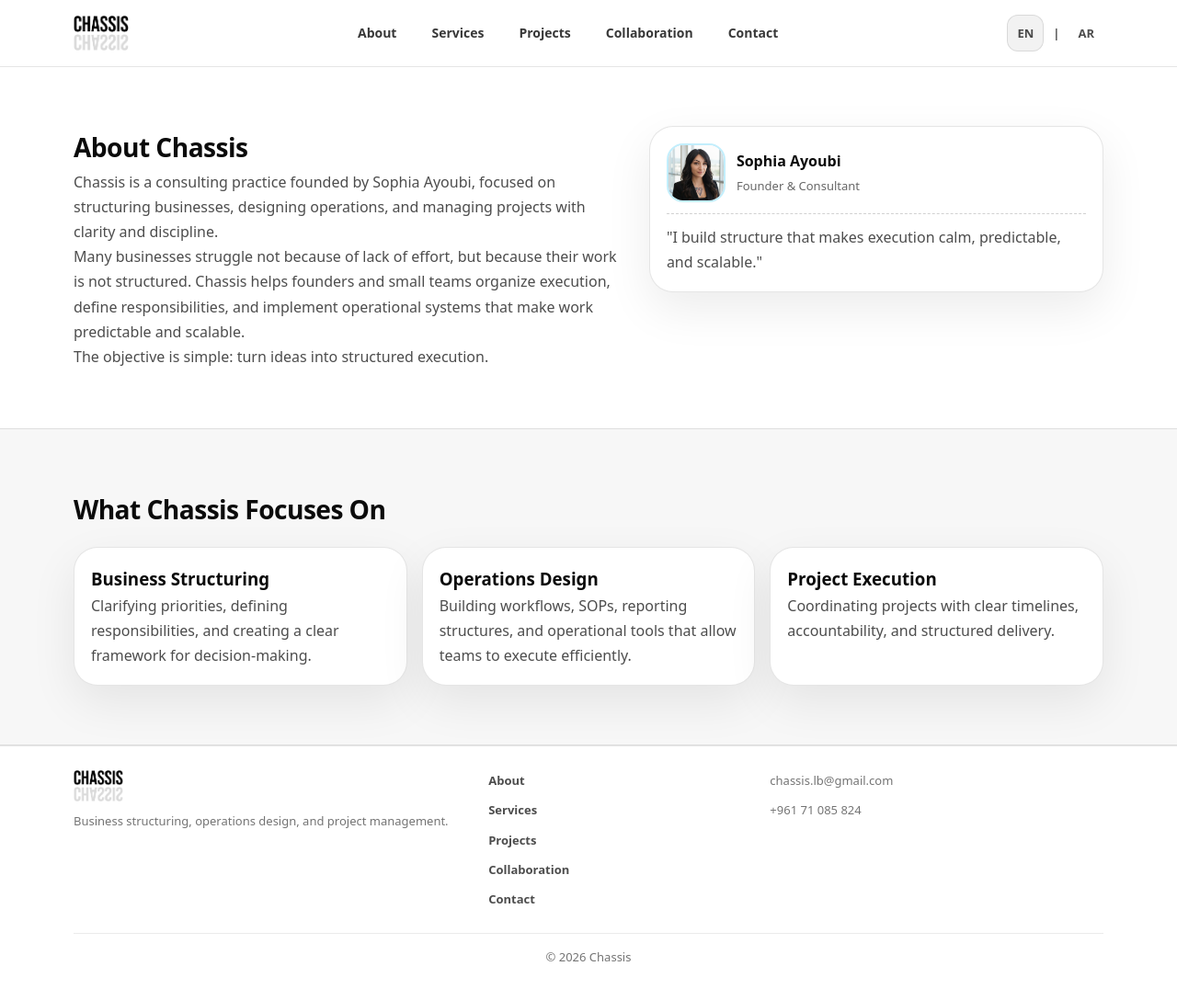
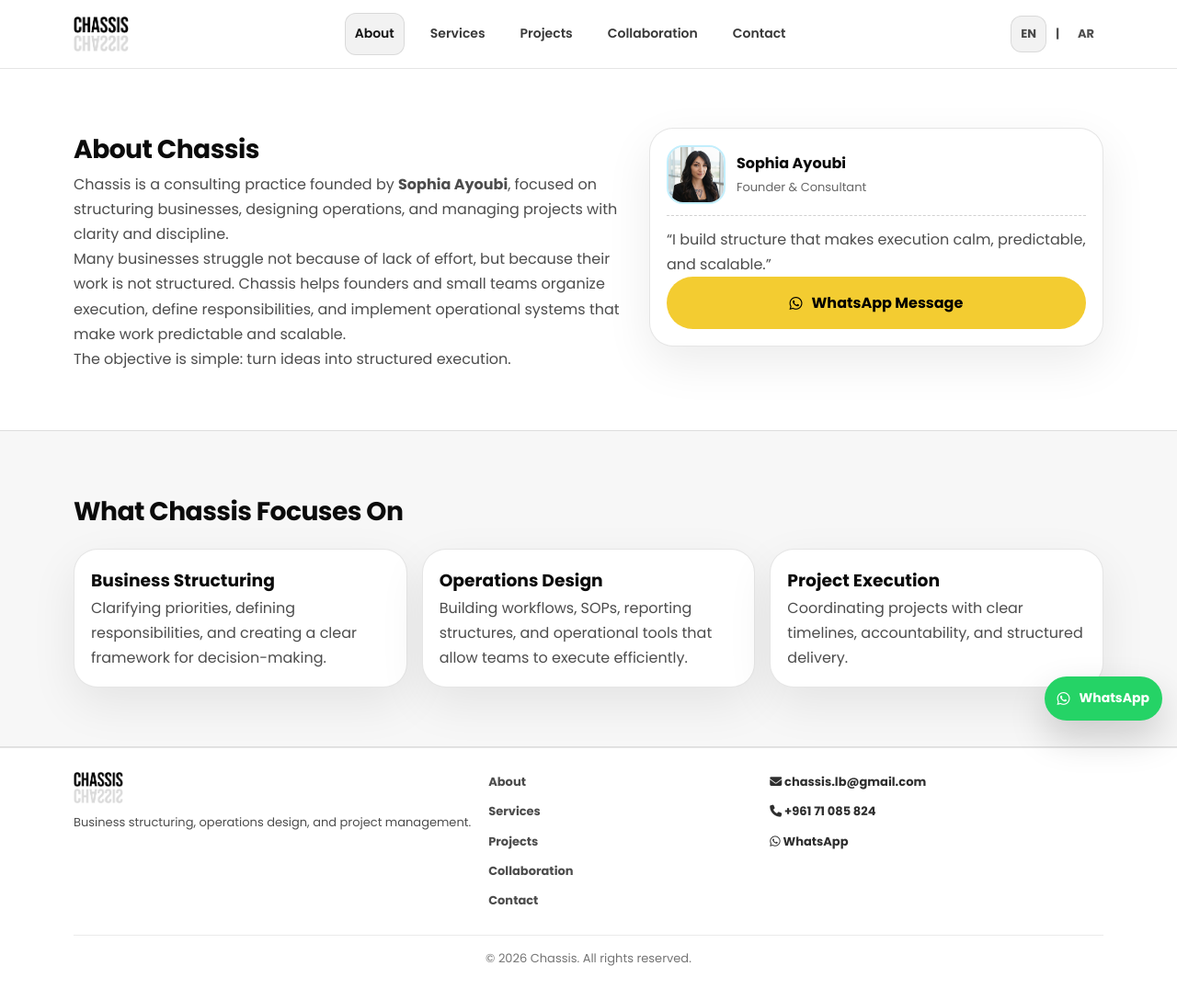
Before and after one commit to chassislb/chassis.lb, a plain HTML site: page about.html in a window 1280 px wide. Shown: the whole page at 92% size. Drawn offline with Linux system fonts and the light colour scheme.

Commit message:
Update about.html

```diff
--- a/about.html
+++ b/about.html
@@ -1,29 +1,36 @@
 <!DOCTYPE html>
-<html lang="en">
+<html lang="en" dir="ltr">
 <head>
-<meta charset="UTF-8">
-<meta name="viewport" content="width=device-width, initial-scale=1.0">
+  <meta charset="UTF-8" />
+  <meta name="viewport" content="width=device-width, initial-scale=1.0" />
 
   <title>About – Chassis</title>
-<meta name="description" content="Chassis is a consulting practice founded by Sophia Ayoubi focusing on business structuring, operations design, and project execution.">
+  <meta name="description" content="Chassis is a consulting practice founded by Sophia Ayoubi focusing on business structuring, operations design, and project execution." />
 
+  <!-- Fonts -->
   <link rel="preconnect" href="https://fonts.googleapis.com">
   <link rel="preconnect" href="https://fonts.gstatic.com" crossorigin>
+  <link href="https://fonts.googleapis.com/css2?family=Poppins:wght@400;500;600;700&display=swap" rel="stylesheet">
 
+  <!-- Icons -->
+  <link rel="stylesheet" href="https://cdnjs.cloudflare.com/ajax/libs/font-awesome/6.5.0/css/all.min.css">
+
+  <!-- Styles -->
   <link rel="stylesheet" href="style.css">
 </head>
 
 <body>
 
+  <!-- Header -->
   <header class="site-header">
     <div class="container header-inner">
 
-<a class="brand" href="index.html">
+      <a class="brand" href="index.html" aria-label="Chassis home">
         <img src="images/chassis-logo.png" alt="Chassis logo">
       </a>
 
-<nav class="nav">
-<a href="about.html">About</a>
+      <nav class="nav" aria-label="Primary navigation">
+        <a class="active" href="about.html">About</a>
         <a href="services.html">Services</a>
         <a href="projects.html">Projects</a>
         <a href="collaboration.html">Collaboration</a>
@@ -31,30 +38,39 @@
       </nav>
 
       <div class="header-actions">
-<div class="lang-toggle">
+        <div class="lang-toggle" aria-label="Language toggle">
           <a class="active" href="about.html">EN</a>
-<span>|</span>
+          <span aria-hidden="true">|</span>
           <a href="about-ar.html">AR</a>
         </div>
 
-<button class="hamburger">
-☰
+        <button class="hamburger" type="button" aria-label="Open menu" aria-expanded="false" aria-controls="mobileMenu">
+          <i class="fa-solid fa-bars"></i>
         </button>
       </div>
 
     </div>
+
+    <!-- Mobile menu (THIS was missing) -->
+    <div id="mobileMenu" class="mobile-menu" aria-label="Mobile navigation">
+      <a href="about.html">About</a>
+      <a href="services.html">Services</a>
+      <a href="projects.html">Projects</a>
+      <a href="collaboration.html">Collaboration</a>
+      <a href="contact.html">Contact</a>
+    </div>
   </header>
 
+  <main id="top">
 
     <section class="section">
       <div class="container split">
 
         <div>
-
           <h1 class="h2">About Chassis</h1>
 
           <p class="muted">
-Chassis is a consulting practice founded by Sophia Ayoubi, focused on
+            Chassis is a consulting practice founded by <strong>Sophia Ayoubi</strong>, focused on
             structuring businesses, designing operations, and managing projects
             with clarity and discipline.
           </p>
@@ -69,15 +85,11 @@ systems that make work predictable and scalable.
           <p class="muted">
             The objective is simple: turn ideas into structured execution.
           </p>
-
         </div>
 
-
-<aside class="card">
-
+        <aside class="card profile-card">
           <div class="profile-head">
             <img src="images/sophia-profile.jpg" alt="Sophia Ayoubi">
-
             <div>
               <div class="name">Sophia Ayoubi</div>
               <div class="role">Founder & Consultant</div>
@@ -85,24 +97,23 @@ The objective is simple: turn ideas into structured execution.
           </div>
 
           <p class="quote">
-"I build structure that makes execution calm, predictable, and scalable."
+            “I build structure that makes execution calm, predictable, and scalable.”
           </p>
 
+          <a class="btn btn-primary full" href="https://wa.me/96171085824" target="_blank" rel="noopener">
+            <i class="fa-brands fa-whatsapp"></i>
+            WhatsApp Message
+          </a>
         </aside>
 
       </div>
     </section>
 
-
-
     <section class="section section-soft">
-
       <div class="container">
-
         <h2 class="h2">What Chassis Focuses On</h2>
 
         <div class="grid-3">
-
           <div class="card">
             <h3>Business Structuring</h3>
             <p class="muted">
@@ -126,25 +137,19 @@ Coordinating projects with clear timelines, accountability, and
               structured delivery.
             </p>
           </div>
-
         </div>
-
       </div>
-
     </section>
 
-
-
     <footer class="site-footer">
-
       <div class="container footer-grid">
 
         <div class="footer-brand">
-<img src="images/chassis-logo.png" class="footer-logo">
-<p>Business structuring, operations design, and project management.</p>
+          <img src="images/chassis-logo.png" alt="Chassis logo" class="footer-logo">
+          <p class="muted">Business structuring, operations design, and project management.</p>
         </div>
 
-<div class="footer-nav">
+        <div class="footer-nav" aria-label="Footer navigation">
           <a href="about.html">About</a>
           <a href="services.html">Services</a>
           <a href="projects.html">Projects</a>
@@ -153,19 +158,28 @@ structured delivery.
         </div>
 
         <div class="footer-contact">
-<a href="mailto:chassis.lb@gmail.com">chassis.lb@gmail.com</a>
-<a href="tel:+96171085824">+961 71 085 824</a>
+          <a class="link" href="mailto:chassis.lb@gmail.com"><i class="fa-solid fa-envelope"></i> chassis.lb@gmail.com</a>
+          <a class="link" href="tel:+96171085824"><i class="fa-solid fa-phone"></i> +961 71 085 824</a>
+          <a class="link" href="https://wa.me/96171085824" target="_blank" rel="noopener">
+            <i class="fa-brands fa-whatsapp"></i> WhatsApp
+          </a>
         </div>
 
         <div class="footer-bottom">
-© <span id="year"></span> Chassis
+          © <span id="year"></span> Chassis. All rights reserved.
         </div>
 
       </div>
-
     </footer>
 
+  </main>
+
+  <!-- WhatsApp floating button -->
+  <a class="whatsapp-float" href="https://wa.me/96171085824" target="_blank" rel="noopener" aria-label="WhatsApp">
+    <i class="fa-brands fa-whatsapp"></i>
+    <span>WhatsApp</span>
+  </a>
+
   <script src="script.js"></script>
-
 </body>
 </html>
```
Lines whose indentation alone changed are shown as unchanged.
